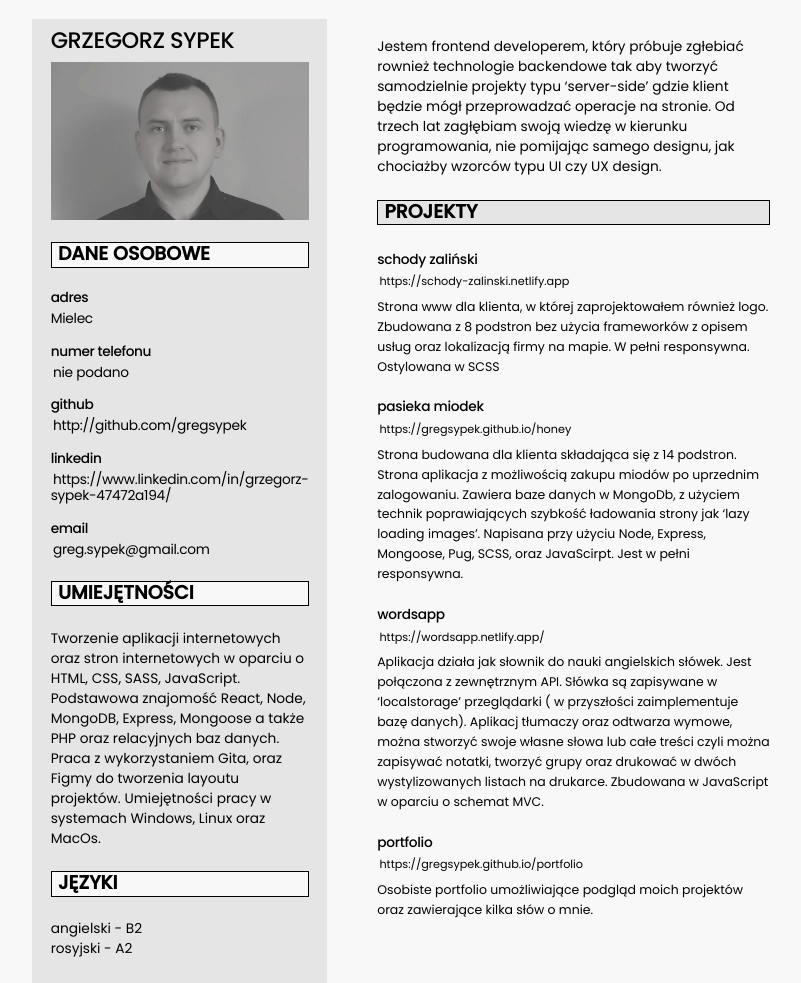
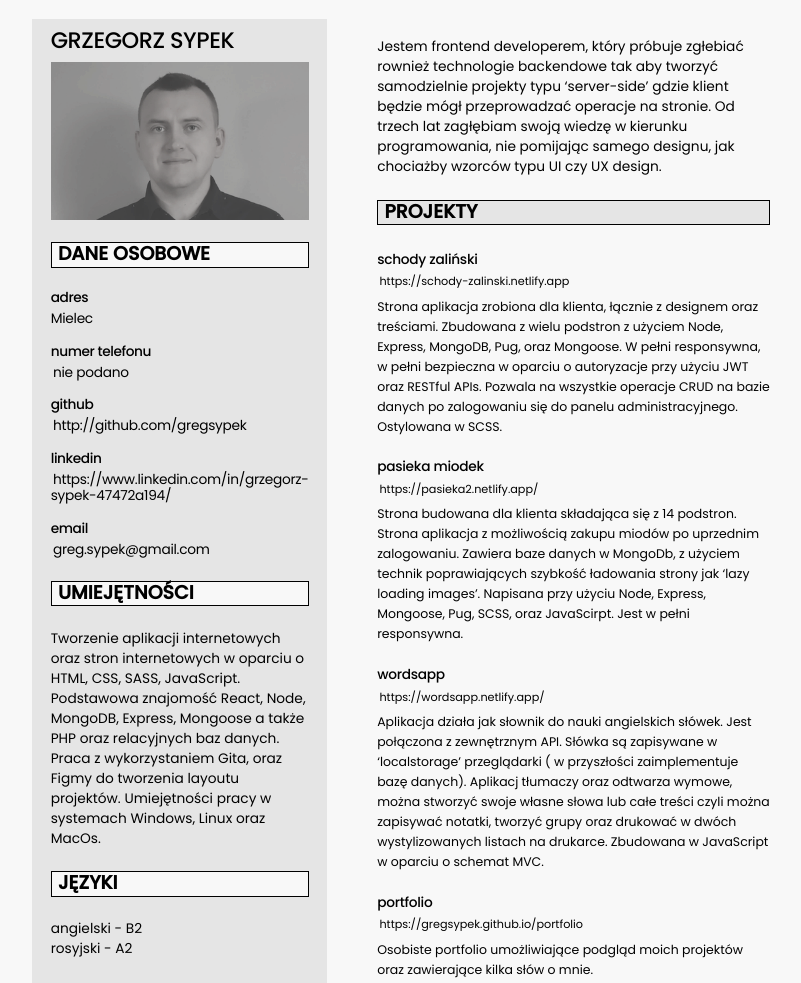
Before and after one commit to gregsypek/CV, a plain HTML site: page index.html in a window 1280 px wide. Shown: the top 983 px of the page, without its empty margins (236-1037 px from the left). Drawn offline with Linux system fonts and the light colour scheme.

Commit message:
update projects

```diff
--- a/index.html
+++ b/index.html
@@ -263,15 +263,18 @@
 							>https://schody-zalinski.netlify.app</a
 						>
 						<p>
-							Strona www dla klienta, w której zaprojektowałem również logo.
-							Zbudowana z 8 podstron bez użycia frameworków z opisem usług oraz
-							lokalizacją firmy na mapie. W pełni responsywna. Ostylowana w SCSS
+							Strona aplikacja zrobiona dla klienta, łącznie z designem oraz
+							treściami. Zbudowana z wielu podstron z użyciem Node, Express,
+							MongoDB, Pug, oraz Mongoose. W pełni responsywna, w pełni
+							bezpieczna w oparciu o autoryzacje przy użyciu JWT oraz RESTful
+							APIs. Pozwala na wszystkie operacje CRUD na bazie danych po
+							zalogowaniu się do panelu administracyjnego. Ostylowana w SCSS.
 						</p>
 					</article>
 					<article class="project">
 						<h4>pasieka miodek</h4>
 						<a href="https://gregsypek.github.io/honey" class="link"
-							>https://gregsypek.github.io/honey</a
+							>https://pasieka2.netlify.app/</a
 						>
 						<p>
 							Strona budowana dla klienta składająca się z 14 podstron. Strona
```
